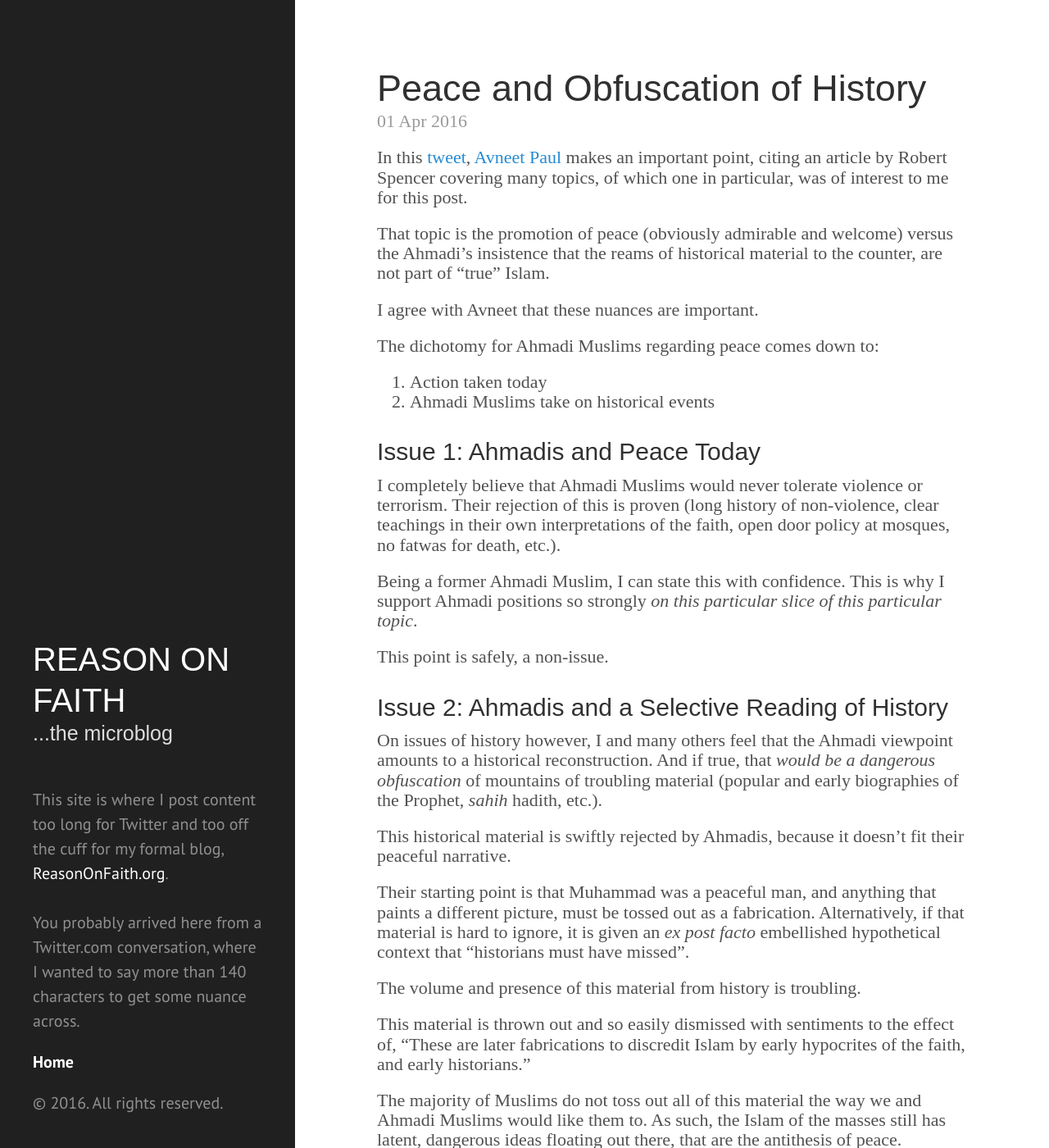
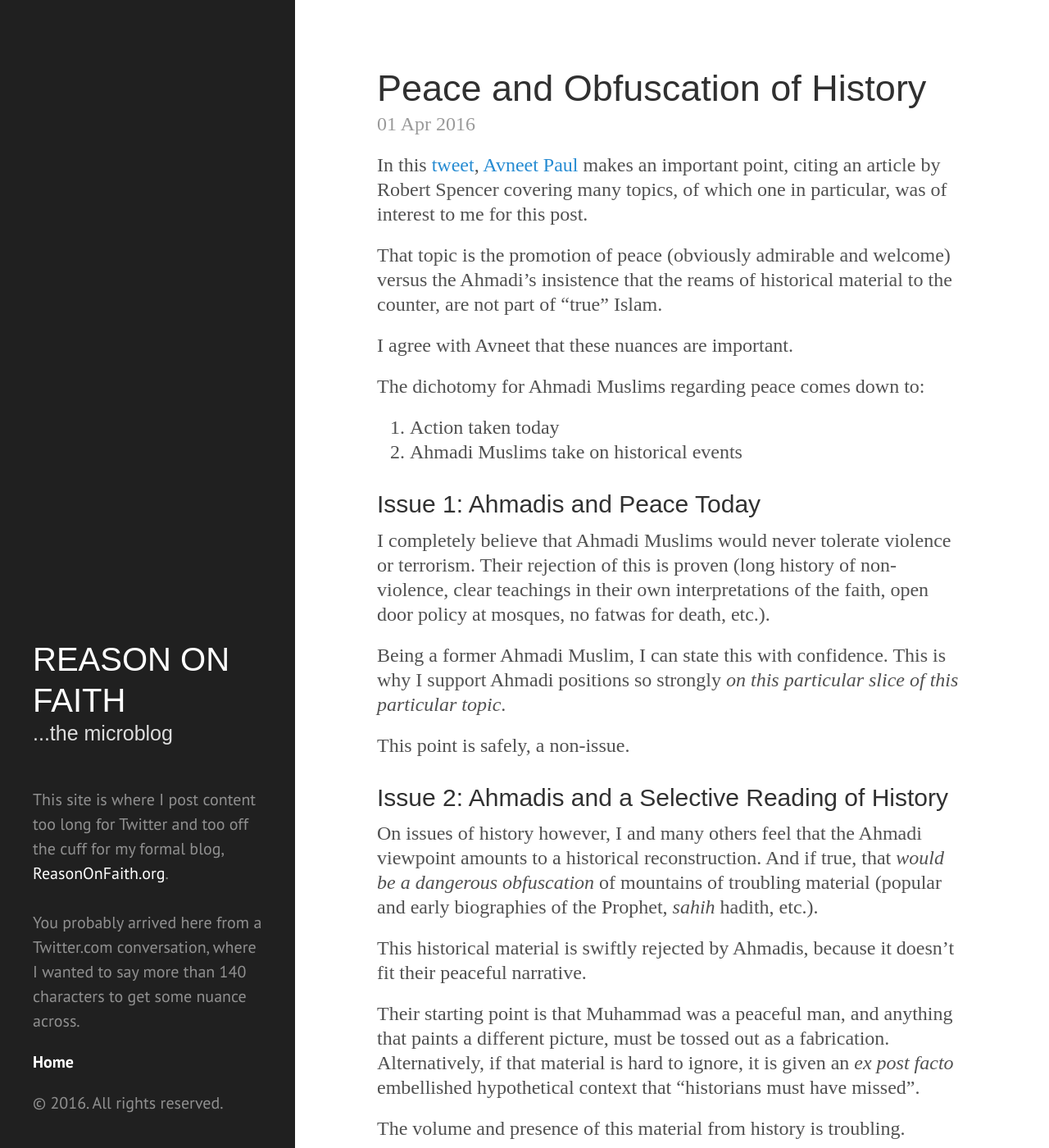
Before and after one commit to ReasonOnFaith/ReasonOnFaith.github.io, a Jekyll site: the page built from index.html, in a window 1280 px wide and 1400 px high. Shown: the whole window at 82% size. Built offline with Jekyll 4.4.1, drawn with Linux system fonts in a browser that asks for light colours; the list of posts is cut into pages by our own code.

Commit message:
no message

```diff
--- a/public/css/poole.css
+++ b/public/css/poole.css
@@ -112,9 +112,9 @@ h4, h5, h6 {
 /* Body text */
 
 body div.post {
-	font-size: 1.10em;
+	font-size: 1.20em;
 	font-family:"freight-text-pro",serif;
-	line-height: 1.1em;
+	line-height: 1.25em;
 }
 
 p {
```
